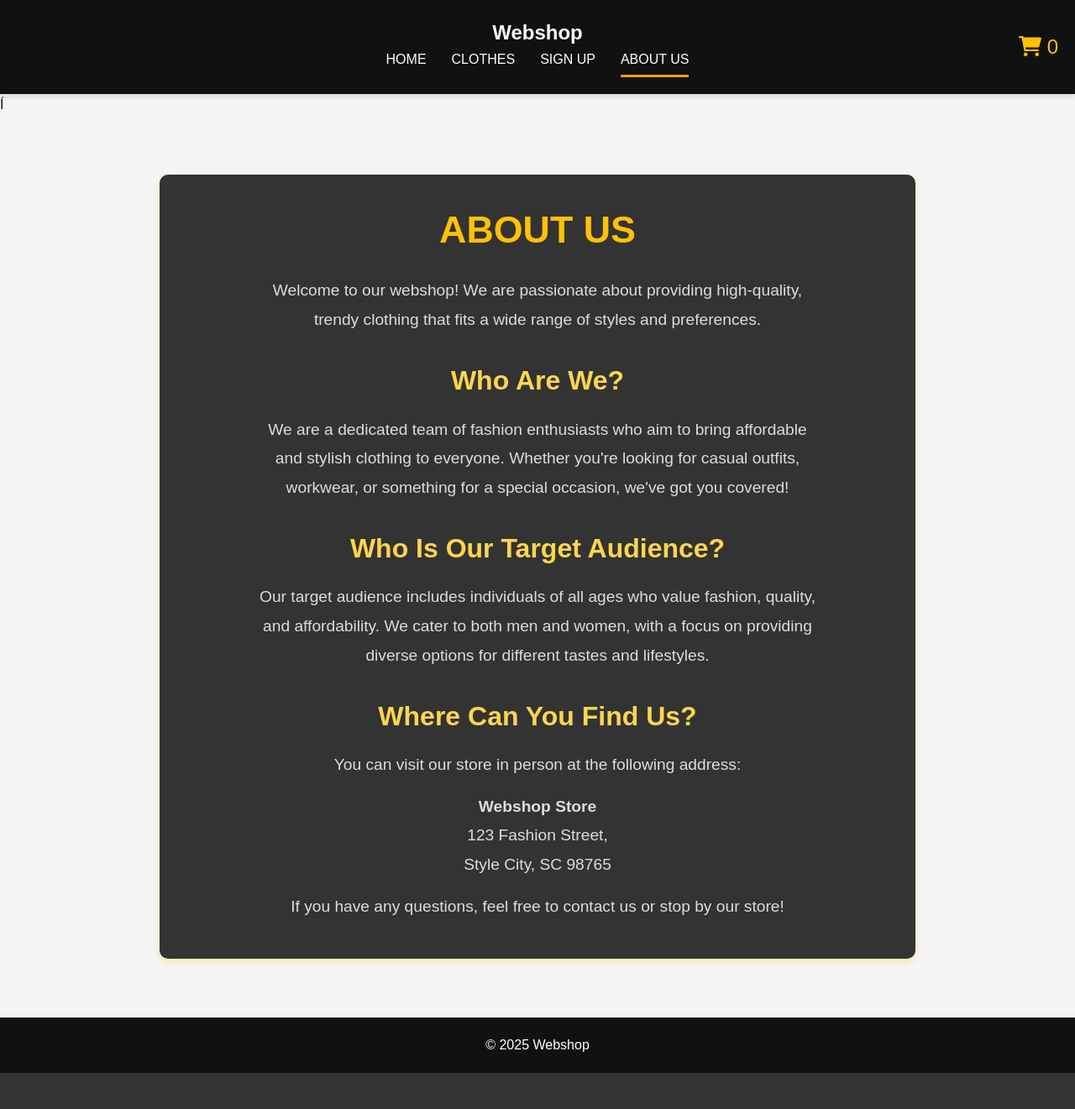
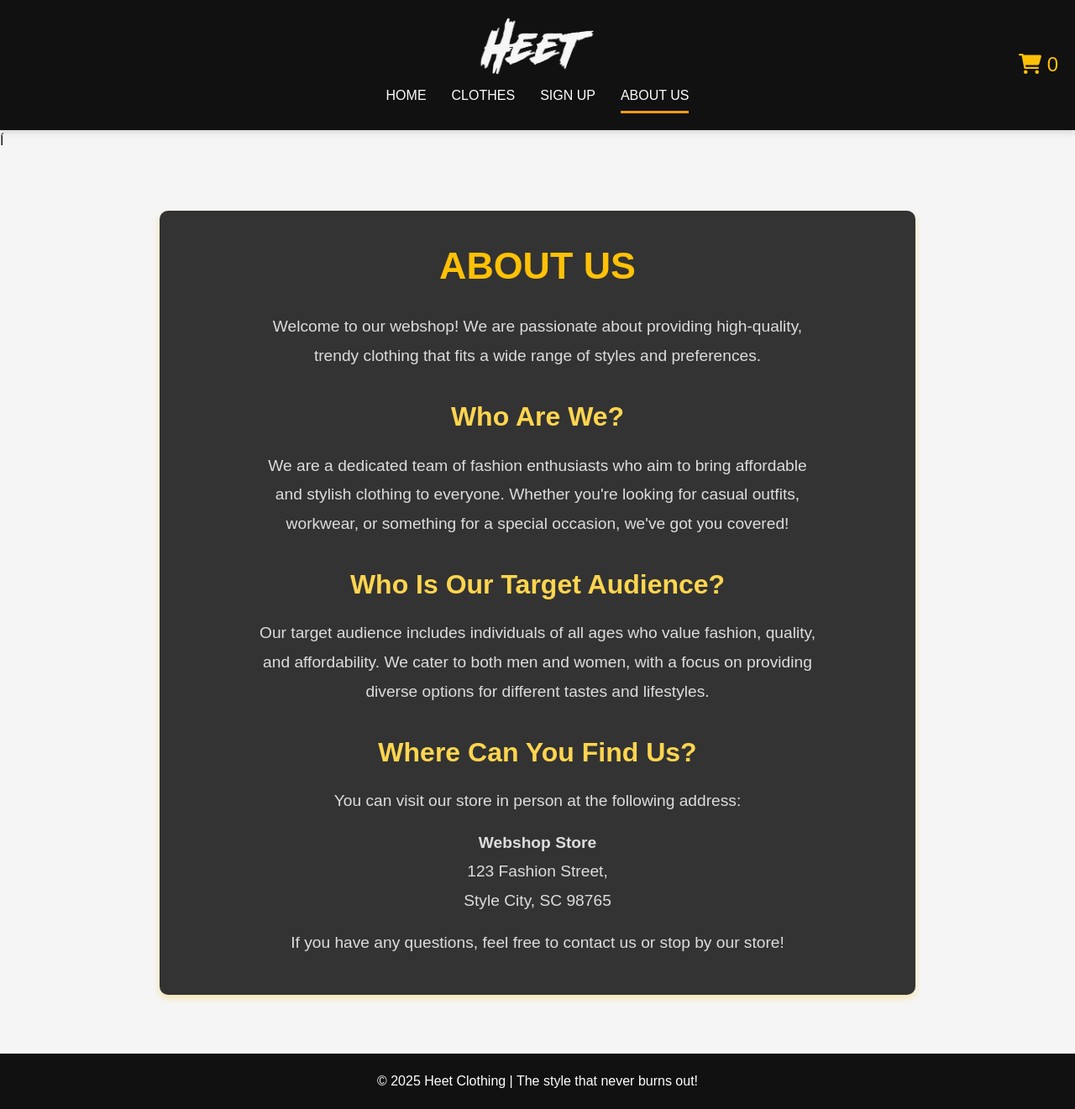
Before and after one commit to ZeljenkaMilan/vizsgaremek, a PHP site: page /about.php in a window 1280 px wide. Shown: the whole page at 84% size. Before the commit the page ends 1278 px from the top, so only its background shows below. Run offline with PHP 8.4, Linux system fonts and the light colour scheme; data that the repository does not hold is empty.

Commit message:
Update about.php

```diff
--- a/vizsgaremek/about.php
+++ b/vizsgaremek/about.php
@@ -1,10 +1,9 @@
 <!DOCTYPE html>
-<html lang="en">
+<html lang="hu">
 <head>
     <meta charset="UTF-8">
     <meta name="viewport" content="width=device-width, initial-scale=1.0">
     <link rel="stylesheet" href="css/style.css">
-    <link rel="stylesheet" href="css/style2.css">
     <link rel="stylesheet" href="https://cdnjs.cloudflare.com/ajax/libs/font-awesome/6.0.0-beta3/css/all.min.css">
     <title>About Us</title>
 </head>
@@ -16,7 +15,9 @@ require("php/connect.php");
 
 <header>
 <div class="nav-container">
-        <div class="logo">Webshop</div>
+<div class="logo">
+    <img src="kepek/heet-logo-white.png" alt="Webshop Logo">
+    </div>
         <nav>
             <a href="index.php">Home</a>
             <a href="index.php#products">Clothes</a>
@@ -54,7 +55,7 @@ require("php/connect.php");
 
 <script src="java_script/script.js"></script>
 <footer>
-    <p>&copy; 2025 Webshop</p>
+<p>&copy; 2025 Heet Clothing | The style that never burns out!</p>
 </footer>
 
 </body>
```
